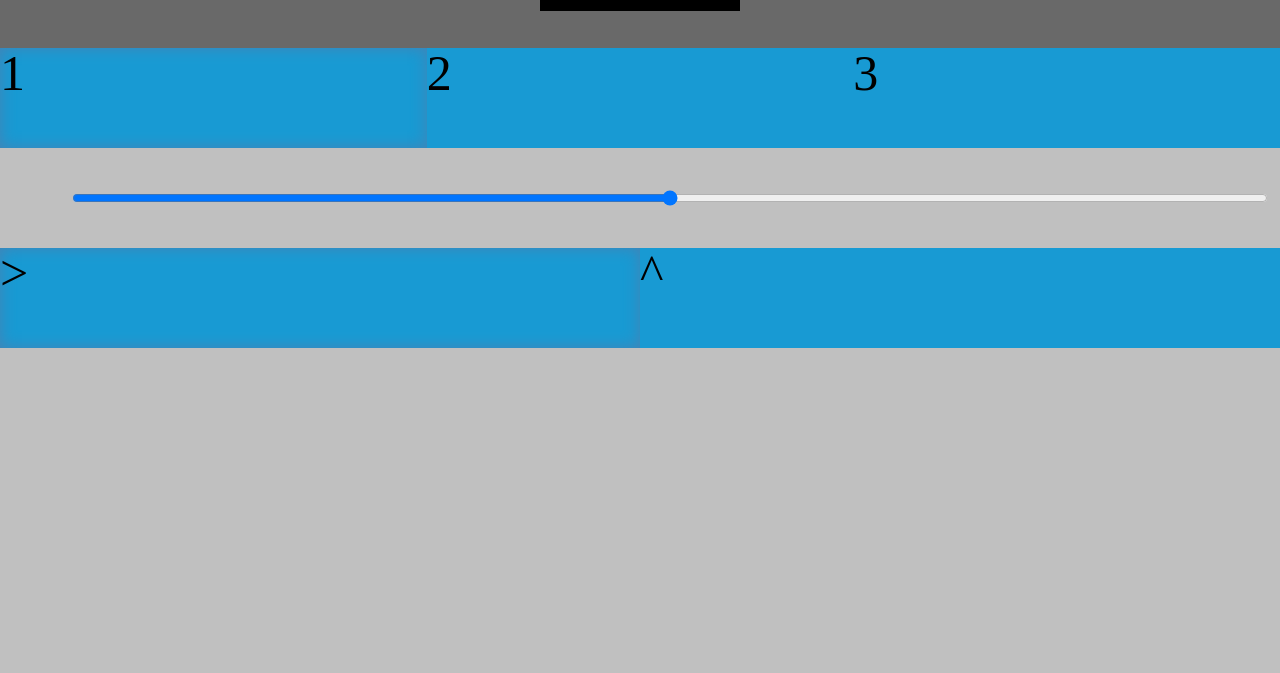
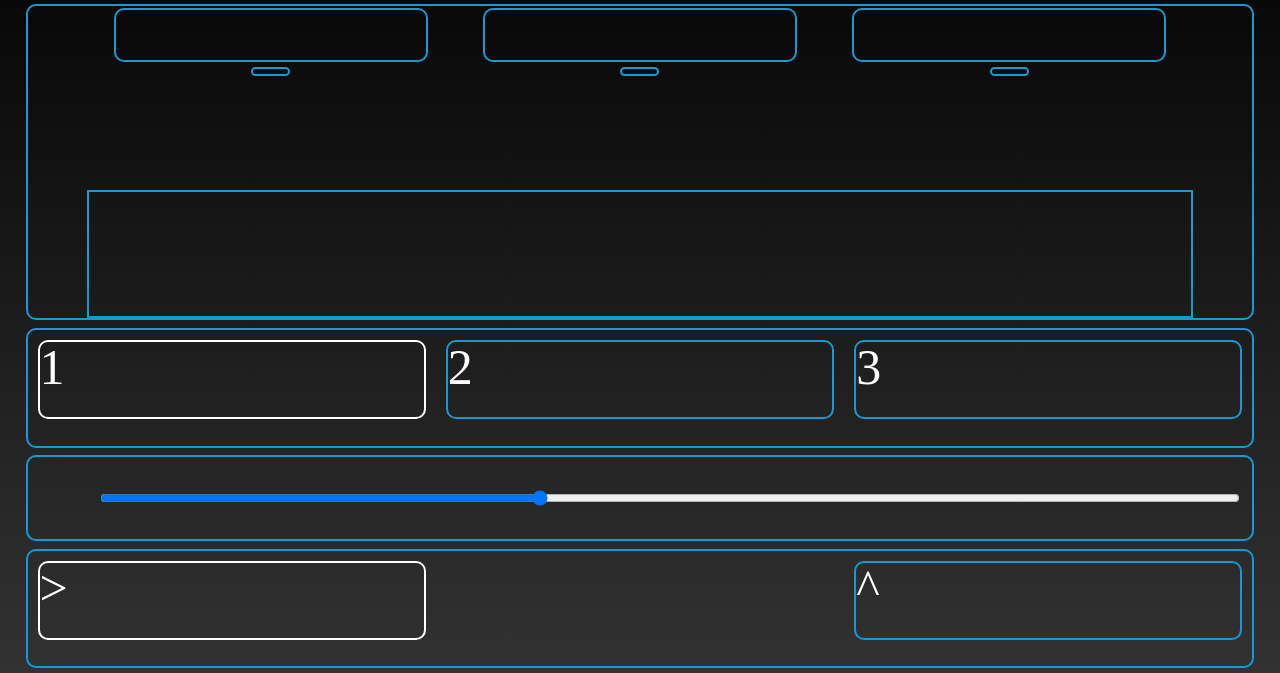
Before and after one commit to brandonvdongen/smartdesk, a website: page src/index.html in a window 1280 px wide. Shown: the part 127-800 px from the top of the page. Drawn offline with Linux system fonts and the light colour scheme.

Commit message:
started styling based on provided designs

```diff
--- a/src/css/index.css
+++ b/src/css/index.css
@@ -1,40 +1,60 @@
 .container {
-    background-color: silver;
+    /* background-color: silver; */
     height: 100vh;
     margin-left: auto;
     margin-right: auto;
     font-size: 50px;
     display: grid;
     grid-template-columns: 1fr;
-    grid-template-rows: 175px;
-    grid-auto-rows: 100px;
+    grid-template-rows: 15% 40%;
+    grid-gap: 1%;
+    background: linear-gradient(black,rgb(50, 50, 50));
+    color:white;
+    padding-top:5px;
+    padding-bottom:5px;
+    box-sizing:  border-box;
+    overflow:hidden;
+}
+.container>div{
+    border: 2px solid #169AD3;
+    border-radius:10px;
+    margin-left: 2%;
+    margin-right: 2%;
 }
 
 .preview {
     display: flex;
     justify-content: center;
-    align-items: center;
-    background-color: dimgrey;
+    align-items: flex-end;
 }
 
 .preview .base {
-    background-color: black;
-    height: 100px;
-    width: 200px;
+    border: 2px solid #169AD3;
+    height: 40%;
+    width: 90%;
 }
-
 .preview .desk {
     display: grid;
+    position: relative;
+    top: -50%;
     grid-template-columns: repeat(3, 1fr);
     justify-items: center;
+    margin-top: -11%;
+    grid-gap: 5px;
+}
+.preview .desk .base{
+    height:5px;
+    width: 35px;
+    border-radius: 5px;
 }
 
 .preview .mon {
-    background-color: white;
-    height: 25px;
-    width: 40px;
+    height: 50px;
+    width: 85%;
     transition: transform .5s;
     position: relative;
+    border: 2px solid #169AD3;
+    border-radius: 10px;
 }
 
 .height_control label {
@@ -52,11 +72,10 @@
     display: grid;
     grid-template-columns: repeat(3, 1fr);
     grid-template-rows: 1fr;
-    background-color: #189ad3;
 }
 
 .rotation_control {
-    grid-template-columns: repeat(2, 1fr);
+    grid-template-columns: repeat(3, 1fr);
 }
 
 .monitor_control input[type=radio],
@@ -65,12 +84,13 @@
 }
 
 .monitor_control input:checked ~ span,
-.rotation_control input:checked ~ span {
-    box-shadow: 0 0 15px steelblue inset;
-}
+.rotation_control input:checked ~ span {border: 2px solid white;}
 
 .monitor_control span,
 .rotation_control span {
     display: block;
-    height: 100px;
+    height: 65%;
+    margin: 10px;
+    border: 2px solid #169AD3;
+    border-radius: 10px;
 }
--- a/src/index.html
+++ b/src/index.html
@@ -5,19 +5,23 @@
     <meta name="viewport"
           content="width=device-width, user-scalable=no, initial-scale=1.0, maximum-scale=1.0, minimum-scale=1.0">
     <meta http-equiv="X-UA-Compatible" content="ie=edge">
-    <title>Template</title>
+    <title>MyDesk Control Panel</title>
     <script src="js/index.js"></script>
     <link rel="stylesheet" href="css/reset.css">
     <link rel="stylesheet" href="css/index.css">
 </head>
 <body>
 <div class="container">
+    <div class="logo">[logo]</div>
     <div class="preview">
         <div class="base">
             <div class="desk">
                 <div class="mon mon1"></div>
                 <div class="mon mon2"></div>
                 <div class="mon mon3"></div>
+                <div class="base"></div>
+                <div class="base"></div>
+                <div class="base"></div>
             </div>
         </div>
     </div>
@@ -38,7 +42,7 @@
     <div class="height_control">
         <label>
             <span></span>
-            <input type="range" min="0" max="100" value="50" id="monitor_height">
+            <input type="range" min="0" max="130" value="50" id="monitor_height">
         </label>
     </div>
     <div class="rotation_control">
@@ -46,6 +50,7 @@
             <input type="radio" name="rotation" id="rotation1" class="landscape" checked>
             <span>></span>
         </label>
+        <div class="icon"></div>
         <label for="rotation2" >
             <input type="radio" name="rotation" id="rotation2" class="portrait">
             <span>^</span>
--- a/src/js/index.js
+++ b/src/js/index.js
@@ -22,9 +22,9 @@ document.addEventListener("DOMContentLoaded", (ev) => {
     };
 
     function update_screen() {
-        let rotation = 0
+        let rotation = 0;
         if (settings.monitor_rotation[settings.active_monitor] === 1) {
-            height_control.min = 30;
+            height_control.min = 65;
         } else {
             height_control.min = 0;
         }
@@ -46,6 +46,7 @@ document.addEventListener("DOMContentLoaded", (ev) => {
     for (let value in rotation) {
         if (rotation.hasOwnProperty(value)) {
             rotation[value].addEventListener("click", () => {
+                update_screen();
                 if (value === "landscape") {
                     settings.monitor_rotation[settings.active_monitor] = 0;
                 } else if (value === "portrait") {
@@ -63,6 +64,7 @@ document.addEventListener("DOMContentLoaded", (ev) => {
         if (monitor_buttons.hasOwnProperty(value)) {
             monitor_buttons[value].addEventListener("click", () => {
                 settings.active_monitor = value;
+                update_screen();
                 height_control.value = settings.monitor_height[value];
                 update_screen();
                 console.log(settings);
```
